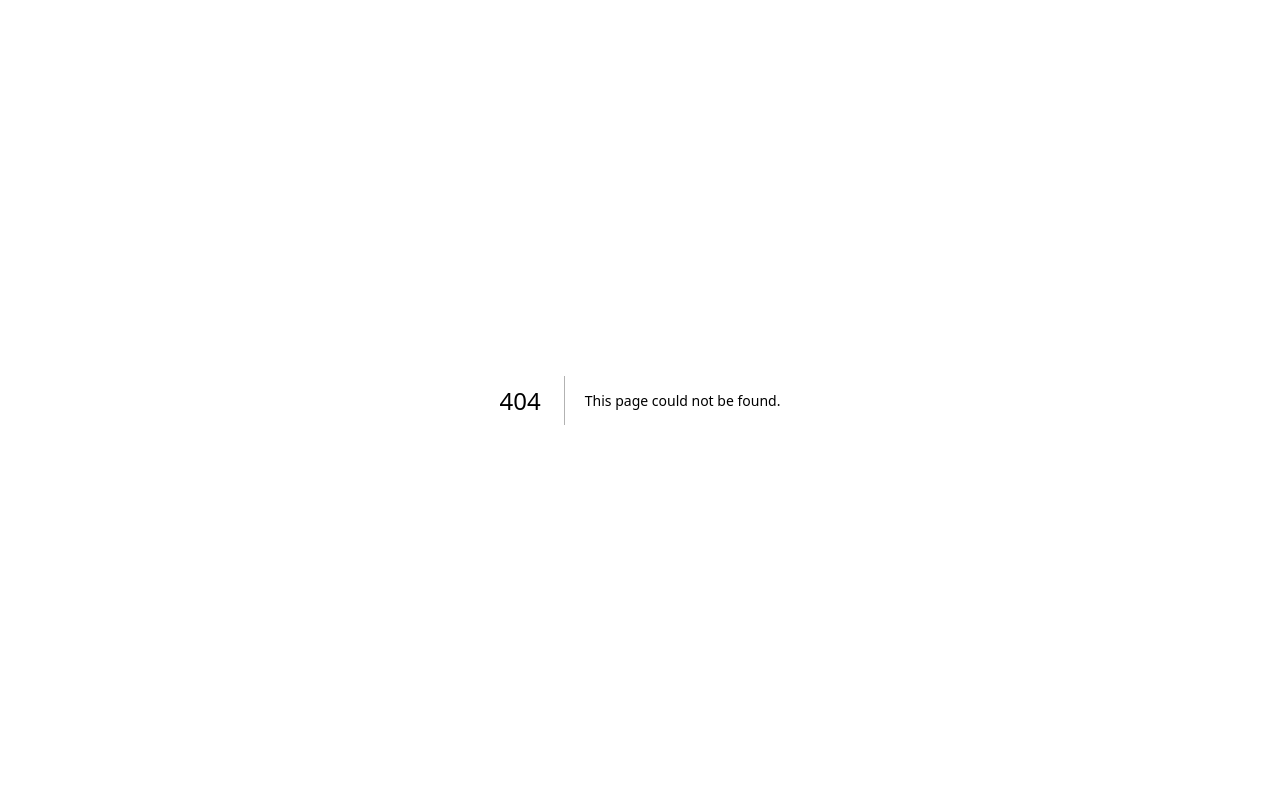
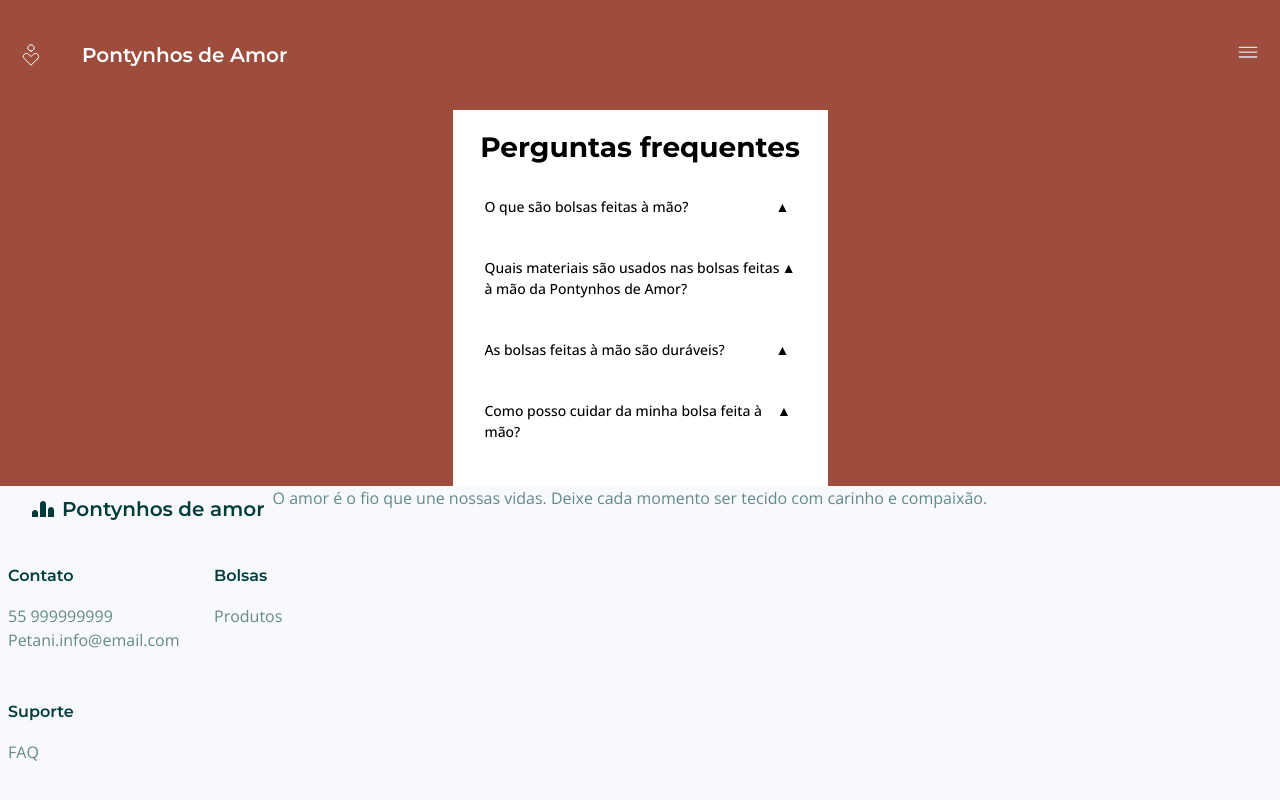
Before and after one commit to aninhafofazap/pontinhos-de-amor, a Next.js app: page /faq in a window 1280 px wide. Before the commit this address had no page. Shown: the top 800 px of the page. Built offline with nearby package versions, Linux system fonts and the light colour scheme.

Commit message:
FAQs create

```diff
--- a/package.json
+++ b/package.json
@@ -9,6 +9,7 @@
         "lint": "next lint"
     },
     "dependencies": {
+        "@headlessui/react": "^2.1.2",
         "bootstrap": "^5.3.3",
         "next": "^14.2.3",
         "react": "^18.3.1",
--- /dev/null
+++ b/src/app/faq/page.tsx
@@ -0,0 +1,13 @@
+import Faqs from "@/src/components/faq/faq";
+import Footer from "@/src/components/footer/footer";
+import Nav from "@/src/components/nav/nav";
+
+export default function Page() {
+  return (
+    <>
+      <Nav />
+      <Faqs />
+      <Footer />
+    </>
+  );
+}
--- a/src/components/faq/faq.css
+++ b/src/components/faq/faq.css
@@ -0,0 +1,99 @@
+/* .faq-container {
+    padding: 16px 8px
+}
+
+.faq-section {
+    background-color: #ffffff;
+}
+
+.faq-title {
+    font-family: var(--titles-subtitles);
+    font-size: 28px;
+    font-weight: 700;
+    display: flex;
+    justify-content: center;
+    padding: 16px 0;
+}
+
+.faq-questions {
+    font-family: var(--titles-subtitles);
+    font-size: 20px;
+    font-weight: 400;
+    text-align: start;
+}
+
+.faq-question {
+    color: black;
+}
+
+.faq-answer {
+    color: #666666;
+    font-family: var(--main);
+    font-weight: 400;
+    font-size: 16px;
+} */
+
+
+/* styles/faq.css */
+.faq-container {
+    width: 100%;
+    max-width: 375px;
+    padding: 16px;
+    margin: 0 auto;
+    background-color: white;
+}
+
+.faq-title {
+    font-size: 28px;
+    font-weight: bold;
+    text-align: center;
+    margin-bottom: 16px;
+    font-family: var(--titles-subtitles);
+}
+
+.faq-item {
+    margin-bottom: 16px;
+}
+
+.faq-question {
+    font-family: var(--main);
+}
+
+.faq-button {
+    display: flex;
+    justify-content: space-between;
+    width: 100%;
+    padding: 12px 16px;
+    font-size: 0.875rem;
+    font-weight: 500;
+    text-align: left;
+    color: black;
+    background-color: white;
+    cursor: pointer;
+    border: none;
+    outline: none;
+}
+
+.faq-button:hover {
+    background-color: rgba(158, 77, 61, 1);
+    transition: 0.2s;
+}
+
+.faq-icon {
+    width: 1.25rem;
+    height: 1.25rem;
+    color: black;
+    transition: transform 0.2s ease-in-out;
+}
+
+.faq-icon.open {
+    transform: rotate(180deg);
+    color: black;
+}
+
+.faq-panel {
+    padding: 16px;
+    font-size: 0.875rem;
+    color: #6b7280;
+    background-color: #f9f9f9;
+}
--- a/src/components/faq/faq.tsx
+++ b/src/components/faq/faq.tsx
@@ -1,55 +1,53 @@
+"use client";
+
+import { useState } from "react";
 import "./faq.css";
 
-export default function Faqs() {
+const faqs = [
+  {
+    question: "O que são bolsas feitas à mão?",
+    answer:
+      "Bolsas feitas à mão são peças únicas e exclusivas, confeccionadas manualmente por artesãos habilidosos. Elas são conhecidas pela sua alta qualidade e atenção aos detalhes.",
+  },
+  {
+    question:
+      "Quais materiais são usados nas bolsas feitas à mão da Pontynhos de Amor?",
+    answer:
+      "Usamos uma variedade de materiais de alta qualidade com materiais sustentáveis para criar nossas bolsas.",
+  },
+  {
+    question: "As bolsas feitas à mão são duráveis?",
+    answer:
+      "Sim, as bolsas feitas à mão são extremamente duráveis devido à atenção meticulosa aos detalhes e ao uso de materiais de alta qualidade. Elas são projetadas para durar muitos anos.",
+  },
+  {
+    question: "Como posso cuidar da minha bolsa feita à mão?",
+    answer:
+      "Para cuidar da sua bolsa feita à mão, evite expô-la a condições extremas de umidade e calor. Limpe-a com um pano macio e seco e, para manchas específicas, siga as instruções de cuidado fornecidas com o produto.",
+  },
+];
+
+export default function FAQ() {
+  const [openIndex, setOpenIndex] = useState(null);
+
+  const toggleFAQ = (index: any) => {
+    setOpenIndex(openIndex === index ? null : index);
+  };
+
   return (
-    <section className="faq-section">
-      <h1>Perguntas frequentes</h1>
-      <div>
-        <details>
-          <summary>O que são bolsas feitas à mão?</summary>
-          <div>
-            <p>
-              Bolsas feitas à mão são peças únicas e exclusivas, confeccionadas
-              manualmente por artesãos habilidosos. Elas são conhecidas pela sua
-              alta qualidade e atenção aos detalhes..
-            </p>
-          </div>
-        </details>
-        <details>
-          <summary>
-            Quais materiais são usados nas bolsas feitas à mão da Pontynhos de
-            Amor?
-          </summary>
-          <div>
-            <p>
-              Usamos uma variedade de materiais de alta qualidade, incluindo
-              couro genuíno, tecidos artesanais, e materiais sustentáveis para
-              criar nossas bolsas.
-            </p>
-          </div>
-        </details>
-        <details>
-          <summary>As bolsas feitas à mão são duráveis?</summary>
-          <div>
-            <p>
-              Sim, as bolsas feitas à mão são extremamente duráveis devido à
-              atenção meticulosa aos detalhes e ao uso de materiais de alta
-              qualidade. Elas são projetadas para durar muitos anos.
-            </p>
-          </div>
-        </details>
-        <details>
-          <summary>Como posso cuidar da minha bolsa feita à mão?</summary>
-          <div>
-            <p>
-              Para cuidar da sua bolsa feita à mão, evite expô-la a condições
-              extremas de umidade e calor. Limpe-a com um pano macio e seco e,
-              para manchas específicas, siga as instruções de cuidado fornecidas
-              com o produto.
-            </p>
-          </div>
-        </details>
-      </div>
-    </section>
+    <div className="faq-container">
+      <h2 className="faq-title">Perguntas frequentes</h2>
+      {faqs.map((faq, index) => (
+        <div key={index} className="faq-item">
+          <button className="faq-button" onClick={() => toggleFAQ(index)}>
+            <span className="faq-question">{faq.question}</span>
+            <span className={`faq-icon ${openIndex === index ? "open" : ""}`}>
+              &#9650;
+            </span>
+          </button>
+          {openIndex === index && <div className="faq-panel">{faq.answer}</div>}
+        </div>
+      ))}
+    </div>
   );
 }
--- a/src/components/footer/footer.tsx
+++ b/src/components/footer/footer.tsx
@@ -20,13 +20,15 @@ function Footer() {
         </div>
         <div className="sections">
           <h3>Bolsas</h3>
-          <p>Produtos</p>
+          <p>
+            <a href="/">Produtos</a>
+          </p>
         </div>
         <div className="sections">
           <h3>Suporte</h3>
-          <p>FAQ</p>
-          <p>Help center</p>
-          <p>Sitemap</p>
+          <p>
+            <a href="/faq">FAQ</a>
+          </p>
         </div>
         <div className="sections">
           <h3>Endereço</h3>
--- a/src/components/nav/nav.tsx
+++ b/src/components/nav/nav.tsx
@@ -37,7 +37,7 @@ function Nav() {
       <div className={`navbar-menu ${menuOpen ? "open" : ""}`}>
         <Link href="/">Home</Link>
         <Link href="/about-us">Sobre nós</Link>
-        <Link href="/support">Suporte</Link>
+        <Link href="/faq">FAQ's</Link>
       </div>
       {menuOpen && (
         <button onClick={() => blockNav()} className="navbar-button-close">
```
Also changed, not shown: src/app/page.css (+8 -9 lines), src/app/page.tsx (+2 -6 lines), src/app/support/page.tsx (deleted, +0 -13 lines), 2 other files (tests, documents, lock files or other folders).
